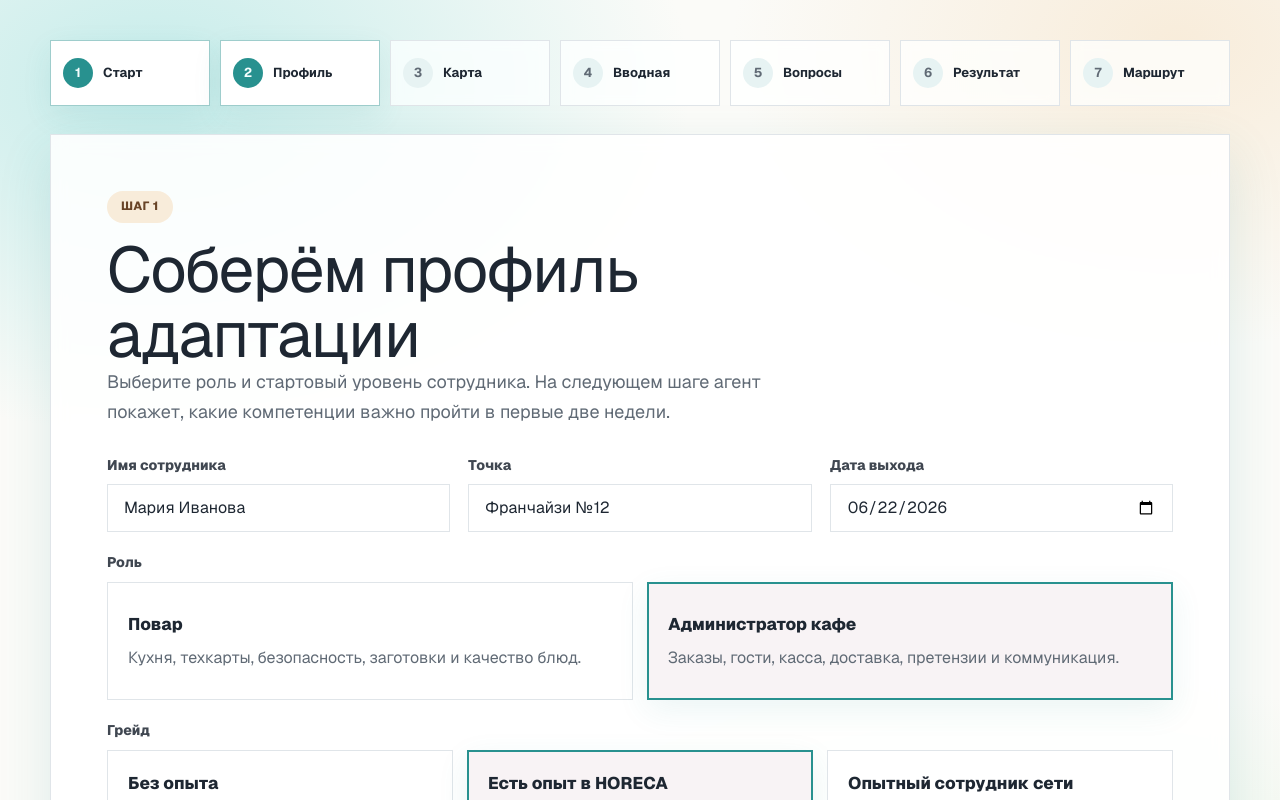
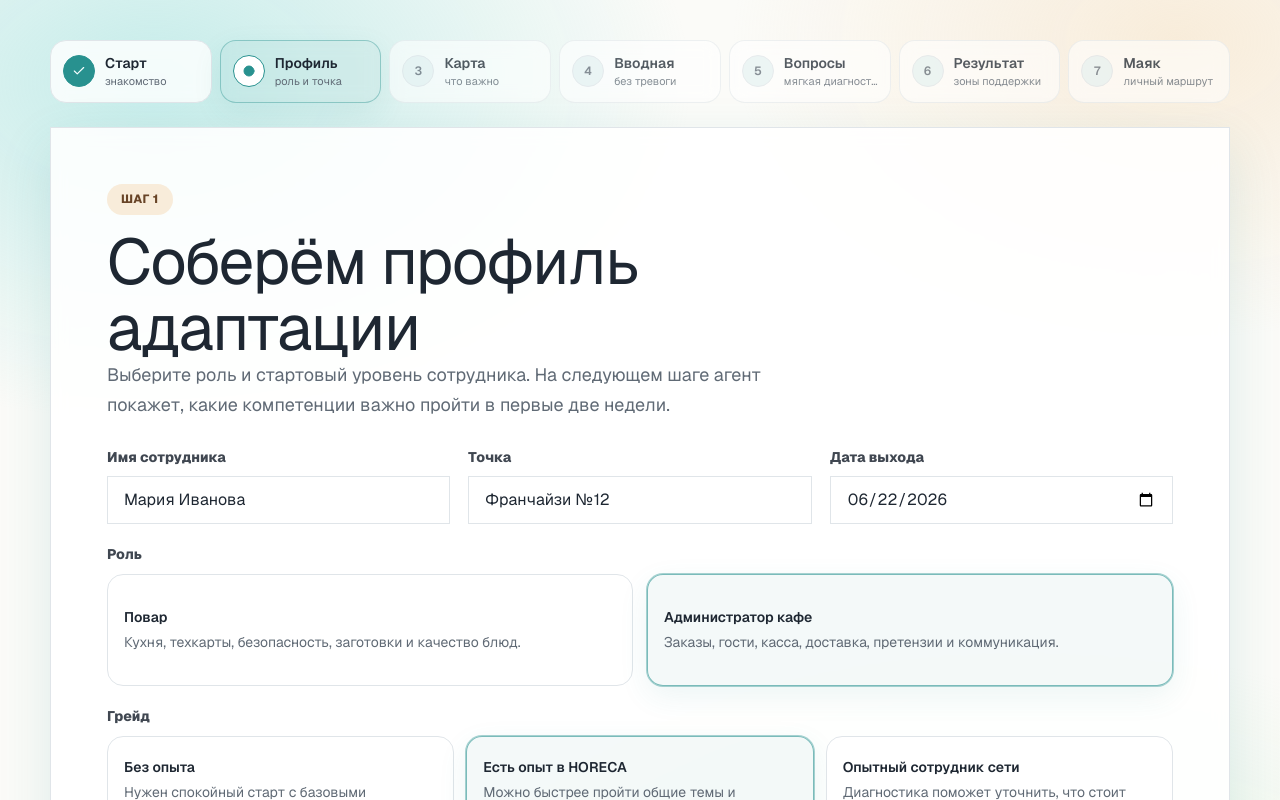
Before and after one commit to Ramilko37/ai-onboarding, a Next.js app: page / in a window 1280 px wide. Both pictures are taken after a click on the button "Начать адаптацию сотрудника". Shown: the top 800 px of the page. Built offline with nearby package versions, Linux system fonts and the light colour scheme.

Commit message:
Move onboarding components onto Mayak UI kit

```diff
--- a/src/modules/onboarding-agent/ui/components.tsx
+++ b/src/modules/onboarding-agent/ui/components.tsx
@@ -1,4 +1,13 @@
 import type { ReactNode } from "react";
+import { Check, Circle, Sparkles } from "lucide-react";
+import {
+  MayakBadge,
+  MayakButton,
+  MayakOptionCard,
+  MayakPanel,
+  MayakStatCard,
+  cn,
+} from "@/shared/ui/mayak";
 import type {
   CompetencyMilestone,
   CompetencyTopic,
@@ -7,20 +16,19 @@ import type {
   EmployeeRole,
   Importance,
   OnboardingStep,
-  Skippable
+  Skippable,
 } from "../model/types";
 import { getGradeLabel } from "../lib/getGradeLabel";
 import { getRoleLabel } from "../lib/getRoleLabel";
-import styles from "./OnboardingAgentPage.module.css";
 
-const steps: Array<{ id: OnboardingStep; label: string }> = [
-  { id: "welcome", label: "Старт" },
-  { id: "employee_profile", label: "Профиль" },
-  { id: "competency_map", label: "Карта" },
-  { id: "diagnostic_intro", label: "Вводная" },
-  { id: "diagnostic", label: "Вопросы" },
-  { id: "diagnostic_result", label: "Результат" },
-  { id: "learning_route", label: "Маршрут" }
+export const onboardingSteps: Array<{ id: OnboardingStep; label: string; caption: string }> = [
+  { id: "welcome", label: "Старт", caption: "знакомство" },
+  { id: "employee_profile", label: "Профиль", caption: "роль и точка" },
+  { id: "competency_map", label: "Карта", caption: "что важно" },
+  { id: "diagnostic_intro", label: "Вводная", caption: "без тревоги" },
+  { id: "diagnostic", label: "Вопросы", caption: "мягкая диагностика" },
+  { id: "diagnostic_result", label: "Результат", caption: "зоны поддержки" },
+  { id: "learning_route", label: "Маяк", caption: "личный маршрут" },
 ];
 
 type ButtonProps = {
@@ -31,56 +39,61 @@ type ButtonProps = {
 };
 
 export function StepProgress({ currentStep }: { currentStep: OnboardingStep }) {
-  const currentIndex = steps.findIndex((step) => step.id === currentStep);
+  const currentIndex = onboardingSteps.findIndex((step) => step.id === currentStep);
 
   return (
-    <nav className={styles.progress} aria-label="Прогресс сценария">
-      {steps.map((step, index) => (
+    <nav className="mb-6 grid gap-2 sm:grid-cols-2 lg:grid-cols-7" aria-label="Прогресс сценария">
+      {onboardingSteps.map((step, index) => {
+        const isDone = index < currentIndex;
+        const isActive = index === currentIndex;
+
+        return (
           <div
-          className={index <= currentIndex ? styles.progressItemActive : styles.progressItem}
+            className={cn(
+              "rounded-2xl border bg-card/75 p-3 backdrop-blur-sm transition",
+              isActive && "border-primary/40 bg-primary/5 shadow-[var(--shadow-card)]",
+              isDone && "border-border bg-card/80",
+              !isDone && !isActive && "border-border/70 opacity-75",
+            )}
             key={step.id}
           >
-          <span>{index + 1}</span>
-          <p>{step.label}</p>
+            <div className="flex items-center gap-2.5">
+              <span
+                className={cn(
+                  "flex h-8 w-8 shrink-0 items-center justify-center rounded-full border text-xs font-semibold",
+                  isDone && "border-primary bg-primary text-primary-foreground",
+                  isActive && "animate-pulse-ring border-primary bg-card text-primary",
+                  !isDone && !isActive && "border-border bg-secondary text-muted-foreground",
+                )}
+                aria-hidden="true"
+              >
+                {isDone ? <Check className="h-3.5 w-3.5" /> : isActive ? <Circle className="h-3 w-3 fill-current" /> : index + 1}
+              </span>
+              <span className="min-w-0">
+                <span className="block truncate text-sm font-semibold text-foreground">{step.label}</span>
+                <span className="block truncate text-[11px] text-muted-foreground">{step.caption}</span>
+              </span>
             </div>
-      ))}
+          </div>
+        );
+      })}
     </nav>
   );
 }
 
-export function PrimaryButton({
-  children,
-  onClick,
-  type = "button",
-  disabled
-}: ButtonProps) {
+export function PrimaryButton({ children, onClick, type = "button", disabled }: ButtonProps) {
   return (
-    <button
-      className={styles.primaryButton}
-      disabled={disabled}
-      onClick={onClick}
-      type={type}
-    >
+    <MayakButton disabled={disabled} onClick={onClick} type={type} variant="primary">
       {children}
-    </button>
+    </MayakButton>
   );
 }
 
-export function SecondaryButton({
-  children,
-  onClick,
-  type = "button",
-  disabled
-}: ButtonProps) {
+export function SecondaryButton({ children, onClick, type = "button", disabled }: ButtonProps) {
   return (
-    <button
-      className={styles.secondaryButton}
-      disabled={disabled}
-      onClick={onClick}
-      type={type}
-    >
+    <MayakButton disabled={disabled} onClick={onClick} type={type} variant="secondary">
       {children}
-    </button>
+    </MayakButton>
   );
 }
 
@@ -89,7 +102,7 @@ export function RoleCard({
   title,
   description,
   selected,
-  onSelect
+  onSelect,
 }: {
   value: EmployeeRole;
   title: string;
@@ -98,21 +111,19 @@ export function RoleCard({
   onSelect: (value: EmployeeRole) => void;
 }) {
   return (
-    <button
-      className={selected ? styles.optionCardSelected : styles.optionCard}
+    <MayakOptionCard
+      title={title}
+      description={description}
+      selected={selected}
       onClick={() => onSelect(value)}
-      type="button"
-    >
-      <span>{title}</span>
-      <p>{description}</p>
-    </button>
+    />
   );
 }
 
 export function GradeSelector({
   options,
   value,
-  onChange
+  onChange,
 }: {
   options: Array<{
     value: EmployeeGrade;
@@ -123,19 +134,15 @@ export function GradeSelector({
   onChange: (value: EmployeeGrade) => void;
 }) {
   return (
-    <div className={styles.gradeGrid}>
+    <div className="mt-2 grid gap-3 lg:grid-cols-3">
       {options.map((option) => (
-        <button
-          className={
-            option.value === value ? styles.gradeOptionSelected : styles.gradeOption
-          }
+        <MayakOptionCard
           key={option.value}
+          title={option.label}
+          description={option.description}
+          selected={option.value === value}
           onClick={() => onChange(option.value)}
-          type="button"
-        >
-          <span>{option.label}</span>
-          <p>{option.description}</p>
-        </button>
+        />
       ))}
     </div>
   );
@@ -143,68 +150,69 @@ export function GradeSelector({
 
 export function EmployeeSummaryCard({ employee }: { employee: EmployeeProfile }) {
   return (
-    <section className={styles.summaryCard} aria-label="Профиль сотрудника">
+    <MayakPanel variant="deep" padding="lg" ariaLabel="Профиль сотрудника">
+      <div className="grid gap-6 lg:grid-cols-[0.8fr_1fr_0.9fr] lg:items-center">
         <div>
-        <p className={styles.kicker}>Профиль адаптации</p>
-        <h2>{employee.name}</h2>
+          <span className="inline-flex items-center gap-1.5 rounded-full bg-accent px-3 py-1 font-mono text-[11px] uppercase tracking-wider text-accent-foreground">
+            <Sparkles className="h-3 w-3" aria-hidden="true" />
+            Профиль адаптации
+          </span>
+          <h2 className="mt-3 text-2xl font-semibold tracking-tight text-deep-foreground">
+            {employee.name}
+          </h2>
         </div>
-      <dl>
-        <div>
-          <dt>Роль</dt>
-          <dd>{getRoleLabel(employee.role)}</dd>
+        <dl className="grid gap-3 sm:grid-cols-2">
+          <SummaryFact label="Роль" value={getRoleLabel(employee.role)} />
+          <SummaryFact label="Грейд" value={getGradeLabel(employee.grade)} />
+          <SummaryFact label="Точка" value={employee.location} />
+          <SummaryFact label="Дата выхода" value={formatDate(employee.startDate)} />
+        </dl>
+        <p className="text-sm leading-relaxed text-deep-muted">
+          Маяк использует роль и грейд только для персонализации маршрута: что уже знакомо — сократим, где нужна поддержка — подсветим спокойно.
+        </p>
       </div>
-        <div>
-          <dt>Грейд</dt>
-          <dd>{getGradeLabel(employee.grade)}</dd>
-        </div>
-        <div>
-          <dt>Точка</dt>
-          <dd>{employee.location}</dd>
-        </div>
-        <div>
-          <dt>Дата выхода</dt>
-          <dd>{formatDate(employee.startDate)}</dd>
-        </div>
-      </dl>
-      <p>
-        На основе роли и грейда агент определит, какие знания нужно проверить в
-        первый день. Диагностика нужна не для оценки сотрудника, а для
-        персонализации обучения.
-      </p>
-    </section>
+    </MayakPanel>
   );
 }
 
-export function CompetencyMilestoneCard({
-  milestone
-}: {
-  milestone: CompetencyMilestone;
-}) {
+function SummaryFact({ label, value }: { label: string; value: ReactNode }) {
   return (
-    <article className={styles.milestoneCard}>
-      <span>День {milestone.day}</span>
-      <h3>{getMilestoneTitle(milestone.day)}</h3>
-      <p>{milestone.goal}</p>
-      <ul>
+    <div className="border-t border-deep-border pt-3">
+      <dt className="text-xs text-deep-muted">{label}</dt>
+      <dd className="mt-1 font-semibold text-deep-foreground">{value}</dd>
+    </div>
+  );
+}
+
+export function CompetencyMilestoneCard({ milestone }: { milestone: CompetencyMilestone }) {
+  return (
+    <MayakPanel padding="md" className="transition hover:-translate-y-0.5 hover:border-primary/40">
+      <MayakBadge tone="primary">День {milestone.day}</MayakBadge>
+      <h3 className="mt-4 text-lg font-semibold tracking-tight text-foreground">
+        {getMilestoneTitle(milestone.day)}
+      </h3>
+      <p className="mt-2 text-sm leading-relaxed text-muted-foreground">{milestone.goal}</p>
+      <ul className="mt-4 space-y-2 text-sm text-foreground/85">
         {milestone.competencies.map((competency) => (
-          <li key={competency}>{competency}</li>
+          <li className="flex gap-2" key={competency}>
+            <span className="mt-2 h-1.5 w-1.5 shrink-0 rounded-full bg-primary" aria-hidden="true" />
+            <span>{competency}</span>
+          </li>
         ))}
       </ul>
-    </article>
+    </MayakPanel>
   );
 }
 
 export function CompetencyTopicCard({ topic }: { topic: CompetencyTopic }) {
   return (
-    <article className={styles.topicCard}>
-      <div>
-        <h3>{topic.title}</h3>
-        <div className={styles.badges}>
+    <MayakPanel padding="sm" className="transition hover:-translate-y-0.5 hover:border-primary/40">
+      <h3 className="text-sm font-semibold text-foreground">{topic.title}</h3>
+      <div className="mt-3 flex flex-wrap gap-2">
         <ImportanceBadge importance={topic.importance} />
         <SkippableBadge required={topic.required} skippable={topic.skippable} />
       </div>
-      </div>
-    </article>
+    </MayakPanel>
   );
 }
 
@@ -216,25 +224,46 @@ export function ImportanceBadge({ importance }: { importance: Importance }) {
         ? "Средняя важность"
         : "Низкая важность";
 
-  return <span className={styles.importanceBadge}>{label}</span>;
+  return <MayakBadge tone={importance === "high" ? "accent" : "secondary"}>{label}</MayakBadge>;
 }
 
 export function SkippableBadge({
   skippable,
-  required
+  required,
 }: {
   skippable: Skippable;
   required: boolean;
 }) {
   if (required || skippable === false) {
-    return <span className={styles.requiredBadge}>Обязательный блок</span>;
+    return <MayakBadge tone="primary">Обязательный блок</MayakBadge>;
   }
 
   if (skippable === "partial") {
-    return <span className={styles.partialBadge}>Можно сократить</span>;
+    return <MayakBadge tone="secondary">Можно сократить</MayakBadge>;
   }
 
-  return <span className={styles.optionalBadge}>Можно пропустить</span>;
+  return <MayakBadge tone="muted">Можно пропустить</MayakBadge>;
+}
+
+export function StatGrid({
+  stats,
+  className,
+}: {
+  stats: Array<{ value: ReactNode; label: ReactNode; description?: ReactNode }>;
+  className?: string;
+}) {
+  return (
+    <div className={cn("grid gap-3 md:grid-cols-3", className)}>
+      {stats.map((stat) => (
+        <MayakStatCard
+          key={`${stat.label}-${stat.value}`}
+          value={stat.value}
+          label={stat.label}
+          description={stat.description}
+        />
+      ))}
+    </div>
+  );
 }
 
 function getMilestoneTitle(day: 1 | 7 | 14) {
```
Lines whose indentation alone changed are shown as unchanged.
